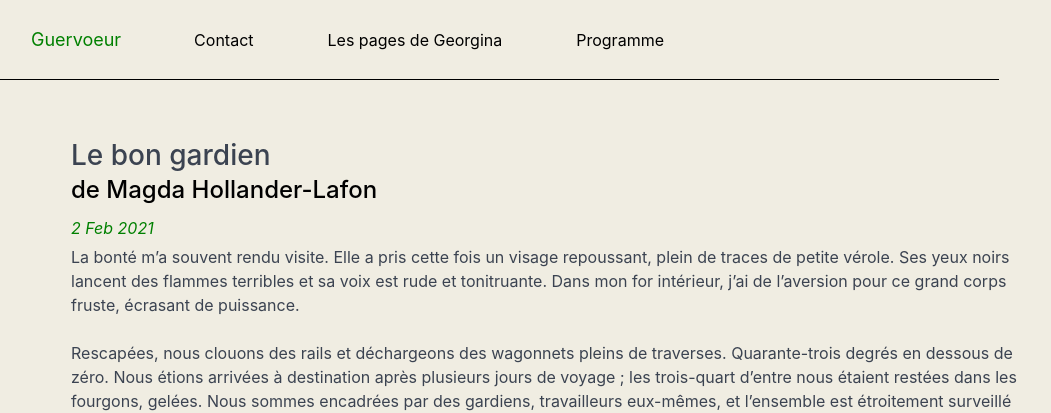
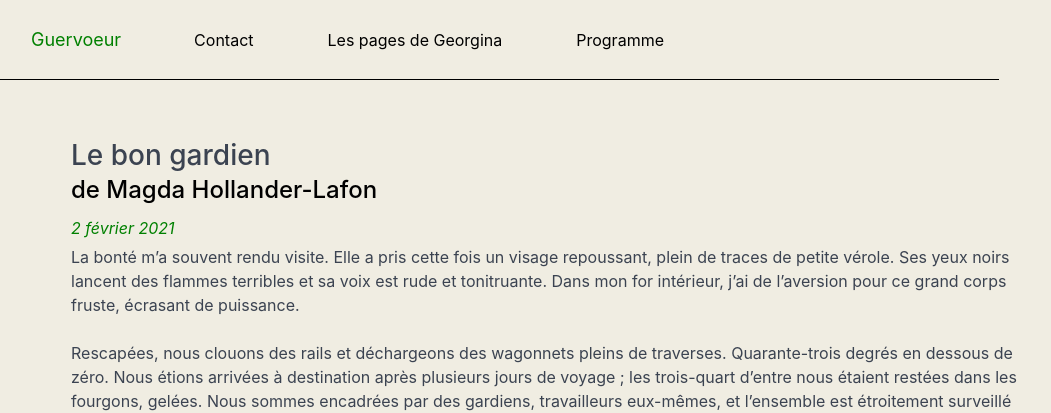
Before and after one commit to violaine-web/guervoeur, a Jekyll site: the page built from _posts/importe/2021-02-02-le-bon-gardien.md, in a window 1280 px wide. Shown: the top 413 px of the page, without its empty margins (141-1192 px from the left). Built offline with Jekyll 4.4.1, drawn with Linux system fonts in a browser that asks for light colours.

Commit message:
fait des essais pour que la date s'affiche en français et que la date corresponde à celle annoncée

```diff
--- a/_layouts/post.html
+++ b/_layouts/post.html
@@ -8,14 +8,12 @@ layout: default
     <h3 class="post-title p-name" itemprop="name headline">{{ page.title | escape }}</h3>
     <h4 class="post-subtitle ps-name" itemprop="name headline">{{ page.subtitle | escape }}</h4>
     <p class="post-meta">
-      <time class="dt-published" datetime="{{ page.date | date_to_xmlschema }}" itemprop="datePublished">
-        {%- assign date_format = site.minima.date_format | default: "%-d %b %Y" -%}
-        {{ page.date | date: date_format }}
+      <time datetime="{{ page.date | date_to_xmlschema }}" itemprop="datePublished">
+        {% assign date_format = site.minima.date_format | default: "%-d %b %Y" %}
+        {% assign date_english = page.date | date: date_format %}
+        {% include date-french.html %}
+        {{ date_french }}
       </time>
-      {%- if page.author -%}
-      • <span itemprop="author" itemscope itemtype="http://schema.org/Person"><span class="p-author h-card"
-          itemprop="name">{{ page.author }}</span></span>
-      {%- endif -%}
     </p>
   </header>
 
```
Also changed, not shown: _layouts/home.html (+4 -8 lines).
